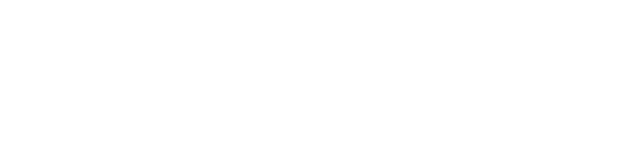
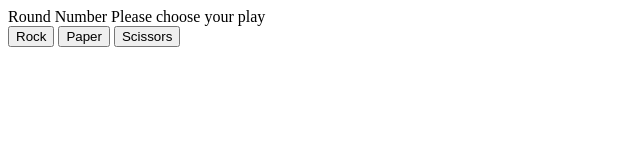
Before and after one commit to JeffLCoder/rock_paper_scissors, a plain HTML site: page index.html in a window 1280 px wide. Shown: the whole page, without its empty margins (0-640 px from the left). Drawn offline with Linux system fonts and the light colour scheme.

Commit message:
sketch high-level HTML page structure

```diff
--- a/index.html
+++ b/index.html
@@ -9,6 +9,17 @@
 </head>
 
 <body>
+    <header class="headline">
+        <span>Round Number</span>
+        <span>Please choose your play</span>
+    </header>
+    <main>
+        <button class="button" name="rock" id="rock" value="rock">Rock</button>
+        <button class="button" name="paper" id="paper" value="paper">Paper</button>
+        <button class="button" name="scissors" id="scissors" value="scissors">Scissors</button>
+    </main>
+    <div class="announcement"></div>
+    <div class="score-records"></div>
     <script src="app.js"></script>
 </body>
 
```
Also changed, not shown: 1 other file.
